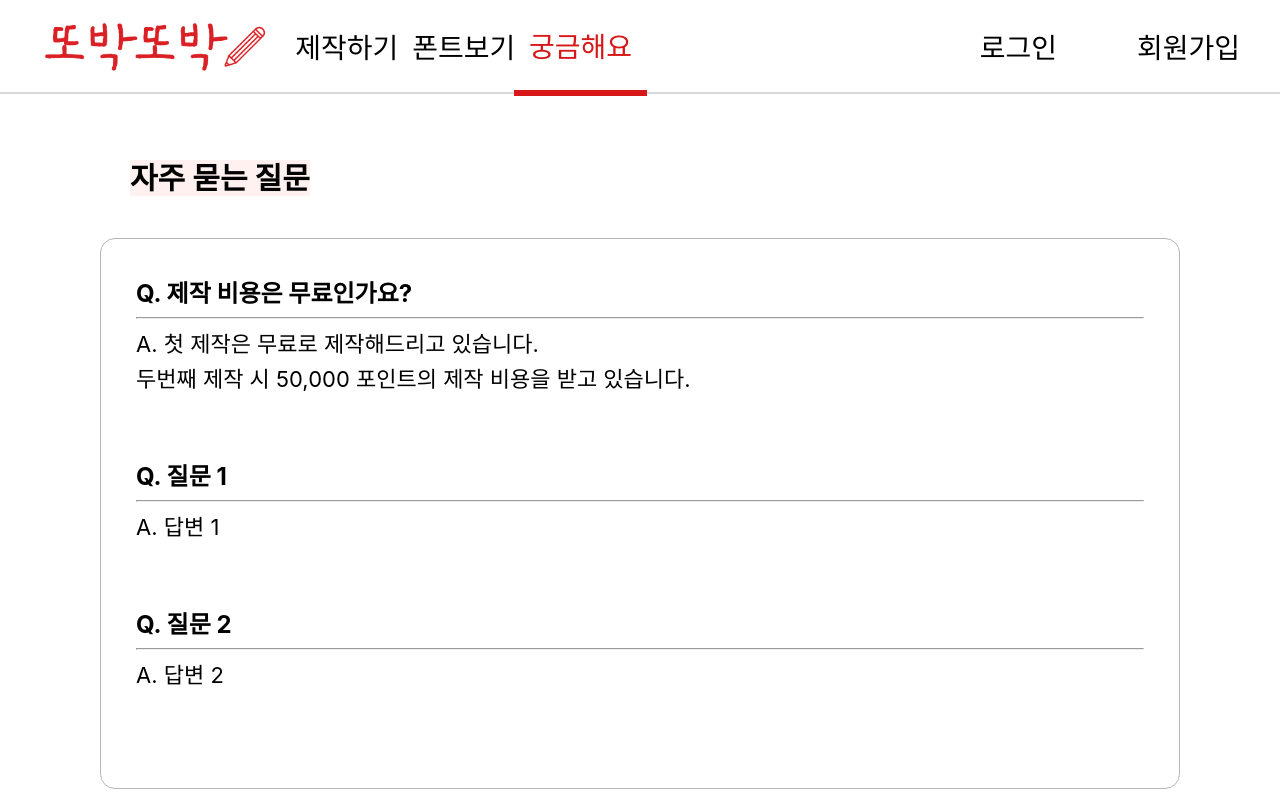
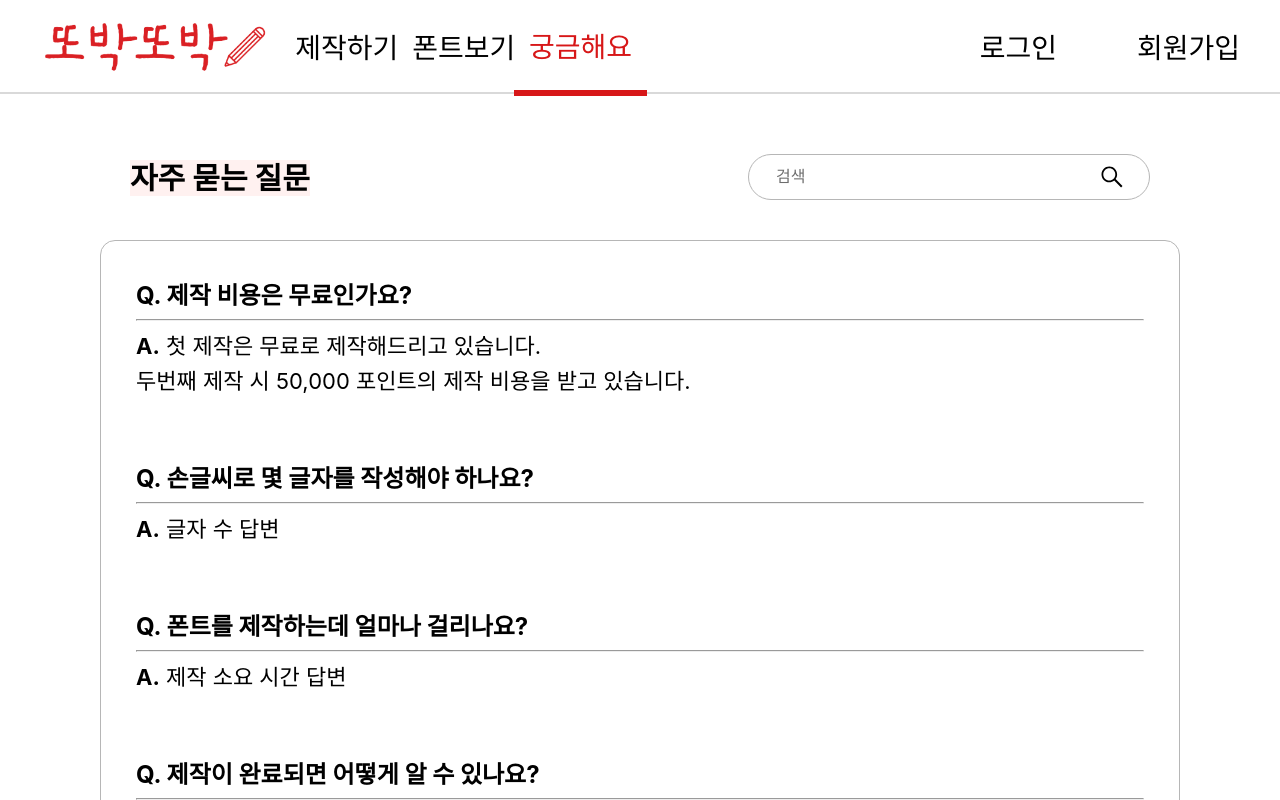
Before and after one commit to asdqwe45/Ddobak_Ddobak, a React (Create React App) app in the folder frontend/: page /faqPage in a window 1280 px wide. Shown: the top 800 px of the page. Built offline with nearby package versions, Linux system fonts and the light colour scheme.

Commit message:
<feat>[#98-KJJ] 궁금해요 페이지 검색기능 구현 및 질의응답 추가

```diff
--- a/frontend/public/index.html
+++ b/frontend/public/index.html
@@ -24,7 +24,7 @@
       work correctly both with client-side routing and a non-root public URL.
       Learn how to configure a non-root public URL by running `npm run build`.
     -->
-    <title>React App</title>
+    <title>손글씨 제작, 또박또박</title>
   </head>
   <body>
     <noscript>You need to enable JavaScript to run this app.</noscript>
--- a/frontend/src/pages/faqPage/FaqPage.module.css
+++ b/frontend/src/pages/faqPage/FaqPage.module.css
@@ -2,10 +2,30 @@ span {
   background-color: #FFF1F0;
 }
 
+.saerchContainer {
+  display: flex;
+  margin: 60px 30px 40px 30px;
+}
+
 .pageName {
-  margin: 60px 0 40px 30px;
   font-size: 30px;
   font-weight: bold;
+  flex-grow: 1;
+}
+
+.searchBar {
+  border: 1px solid #B6B6B6;
+  padding: 10px 25px;
+  border-radius: 30px;
+  width: 350px;
+  display: flex; /* searchBar 내의 요소들을 가로로 배열 */
+}
+
+.searchBar input {
+  border: none;
+  outline: none;
+  flex-grow: 1;
+  font-size: 16px;
 }
 
 .containerStyle {
--- a/frontend/src/pages/faqPage/FaqPage.tsx
+++ b/frontend/src/pages/faqPage/FaqPage.tsx
@@ -1,25 +1,52 @@
-import React from 'react';
+import React, { useState, useEffect } from 'react';
 import classes from './FaqPage.module.css';
+import { FaSistrix } from 'react-icons/fa';
+
 // FAQ 데이터
 const faqs = [
-  { question: " 제작 비용은 무료인가요?",
-  answer: "첫 제작은 무료로 제작해드리고 있습니다. \n 두번째 제작 시 50,000 포인트의 제작 비용을 받고 있습니다." },
-  { question: "질문 1", answer: "답변 1" },
-  { question: "질문 2", answer: "답변 2" },
+  {
+    question: "제작 비용은 무료인가요?",
+    answer: "첫 제작은 무료로 제작해드리고 있습니다. \n 두번째 제작 시 50,000 포인트의 제작 비용을 받고 있습니다."
+  },
+  { question: "손글씨로 몇 글자를 작성해야 하나요?", answer: "글자 수 답변" },
+  { question: "폰트를 제작하는데 얼마나 걸리나요?", answer: "제작 소요 시간 답변" },
+  { question: "제작이 완료되면 어떻게 알 수 있나요?", answer: "회원가입 시 인증 받으셨던 이메일로 제작 완료 알림을 발송해 드립니다." },
 ];
 
 const FaqPage: React.FC = () => {
+  const [searchTerm, setSearchTerm] = useState('');
+  const [filteredFaqs, setFilteredFaqs] = useState(faqs);
+
+  useEffect(() => {
+    const results = faqs.filter(faq =>
+      faq.question.toLowerCase().includes(searchTerm.toLowerCase()) ||
+      faq.answer.toLowerCase().includes(searchTerm.toLowerCase())
+    );
+    setFilteredFaqs(results);
+  }, [searchTerm]);
+
   return (
     <>
-      <div className={classes.pageName}>
-        <span>자주 묻는 질문</span>
+      <div className={classes.saerchContainer}>
+        <div className={classes.pageName}>
+          <span>자주 묻는 질문</span>
+        </div>
+        <div className={classes.searchBar}>
+          <input
+            type="text"
+            placeholder="검색"
+            value={searchTerm}
+            onChange={e => setSearchTerm(e.target.value)}
+          />
+          <FaSistrix size={24} color="black" />
+        </div>
       </div>
       <div className={classes.containerStyle}>
-        {faqs.map((faq, index) => (
+      {filteredFaqs.map((faq, index) => (
           <div key={index} className={classes.faqStyle}>
             <div className={classes.qText}>Q. {faq.question}</div>
             <hr />
-            <div className={classes.aText}>A. {faq.answer}</div>
+            <div className={classes.aText}><strong>A.</strong> {faq.answer}</div>
           </div>
         ))}
       </div>
```
